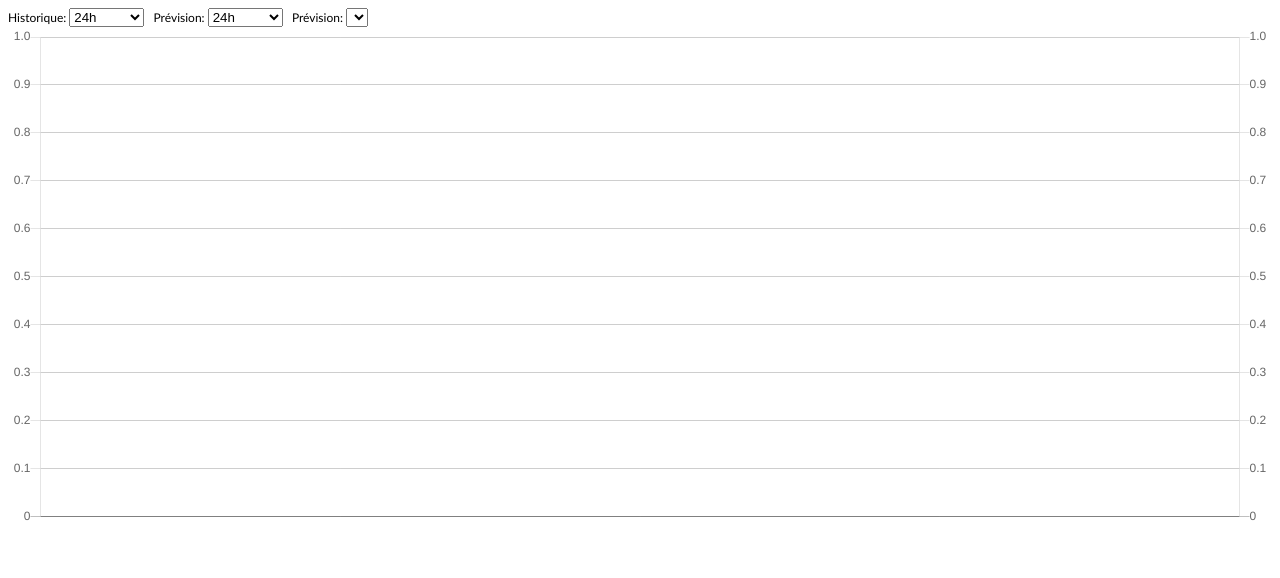
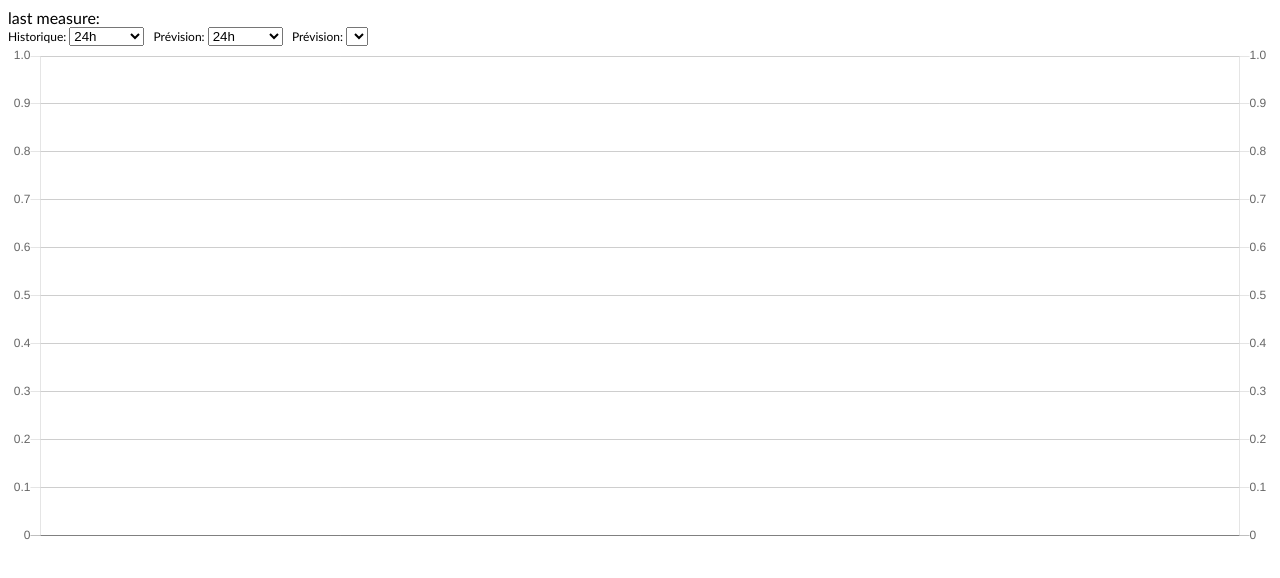
Before and after one commit to NGC5195/mitempsrv, a website: page meteo.html in a window 1280 px wide. Drawn offline with Linux system fonts and the light colour scheme; no server answers.

Commit message:
last measure

```diff
--- a/linechart.js
+++ b/linechart.js
@@ -141,6 +141,7 @@ const loadData = (depth, forecast, device) => {
             myChart.update()
             myTable.setData(jsondata.summary)
             myTable.refresh
+            document.getElementById('timestamp').innerHTML = 'last measure: '+jsondata.timestamp
         }
     }
     xhr.send(null)
--- a/meteo.html
+++ b/meteo.html
@@ -15,6 +15,9 @@
 </head>
 
 <body style="font-family:candara,courier,arial; ">
+    <div id="timestamp">
+        last measure:
+    </div>
     <div id="header">
         <span class="header">
             <div>
```
